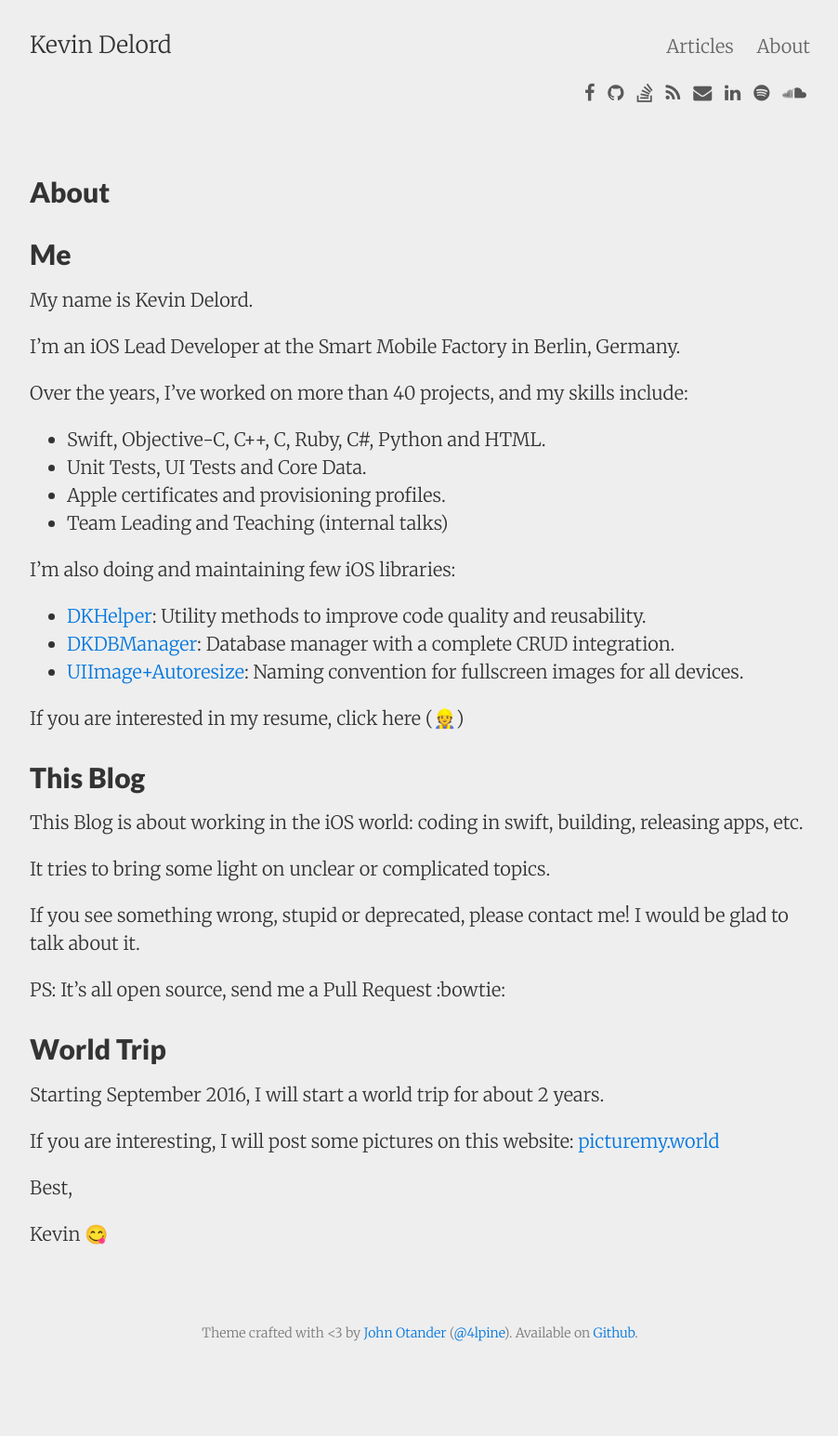
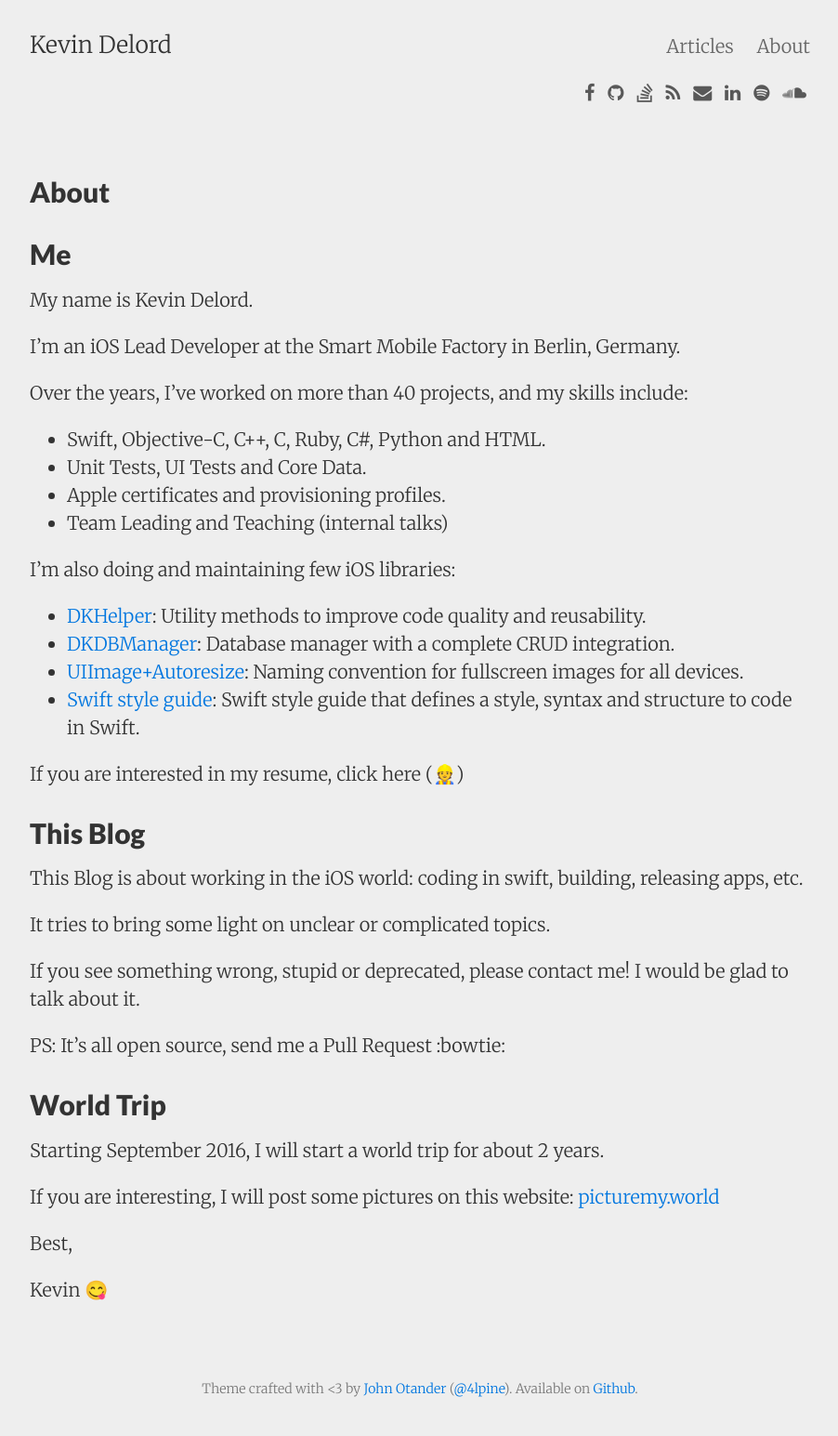
Before and after one commit to kevindelord/kevindelord.github.io, a Jekyll site: the page built from about.md, in a window 1280 px wide. Shown: the whole page at 93% size, without its empty margins (188-1090 px from the left). Built offline with Jekyll 4.4.1, drawn with Linux system fonts in a browser that asks for light colours; nearby versions of some CDN libraries; emoji names are drawn with the system emoji font; before the commit the page ends 1485 px from its top, so only the background shows below that.

Commit message:
add style guide link

```diff
--- a/about.md
+++ b/about.md
@@ -23,6 +23,7 @@ I'm also doing and maintaining few iOS libraries:
 * [DKHelper](https://github.com/kevindelord/DKHelper): Utility methods to improve code quality and reusability.
 * [DKDBManager](https://github.com/kevindelord/DKDBManager): Database manager with a complete CRUD integration.
 * [UIImage+Autoresize](https://github.com/kevindelord/UIImage-Autoresize): Naming convention for fullscreen images for all devices.
+* [Swift style guide](https://github.com/kevindelord/swift-style-guide): Swift style guide that defines a style, syntax and structure to code in Swift.
 
 If you are interested in my resume, click here (:construction_worker:)
 
```
